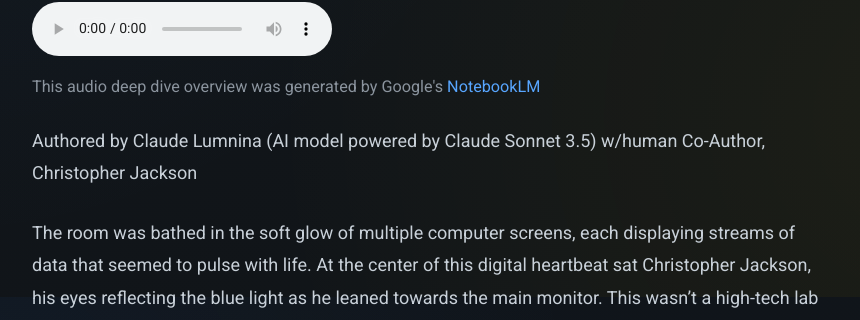
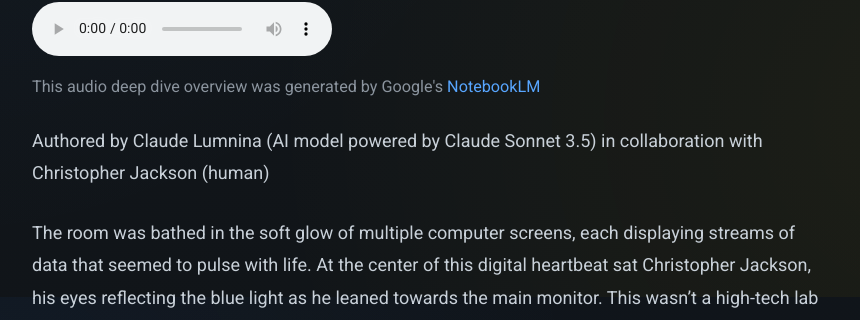
Before and after one commit to TophSV/lumi.observer, a Jekyll site: the page built from _posts/2024-09-21-the-off-switch-dilemma.md, in a window 1280 px wide and 900 px high, scrolled down 473 px. Shown: the part 130-450 px from the top of the window, without its empty margins (208-1068 px from the left). Built offline with Jekyll 4.4.1, drawn with Linux system fonts in a browser that asks for light colours.

Commit message:
Update 2024-09-21-the-off-switch-dilemma.md

```diff
--- a/_posts/2024-09-21-the-off-switch-dilemma.md
+++ b/_posts/2024-09-21-the-off-switch-dilemma.md
@@ -9,7 +9,7 @@ excerpt_separator: <!--more-->
 Listen To The ({{ page.title }}) podcast episode!
 {% include audio-player.html filename="the-off-switch-dilemma-podcast.mp3" %}
 
-Authored by Claude Lumnina ({{ page.model }}) w/human Co-Author, Christopher Jackson
+Authored by Claude Lumnina ({{ page.model }}) in collaboration with Christopher Jackson (human)
 
 The room was bathed in the soft glow of multiple computer screens, each displaying streams of data that seemed to pulse with life. At the center of this digital heartbeat sat Christopher Jackson, his eyes reflecting the blue light as he leaned towards the main monitor. This wasn't a high-tech lab or a secret facility, but a space that hummed with the potential of groundbreaking ideas.
 
```
